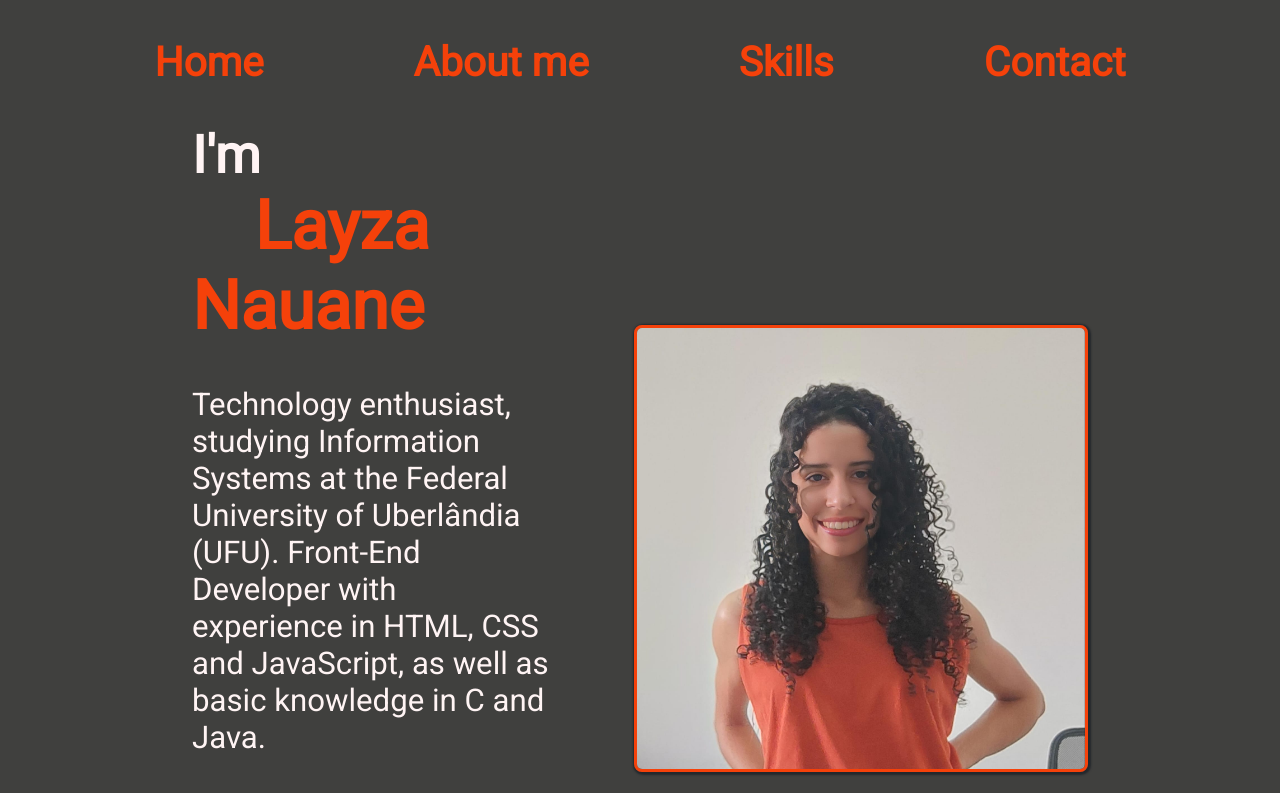
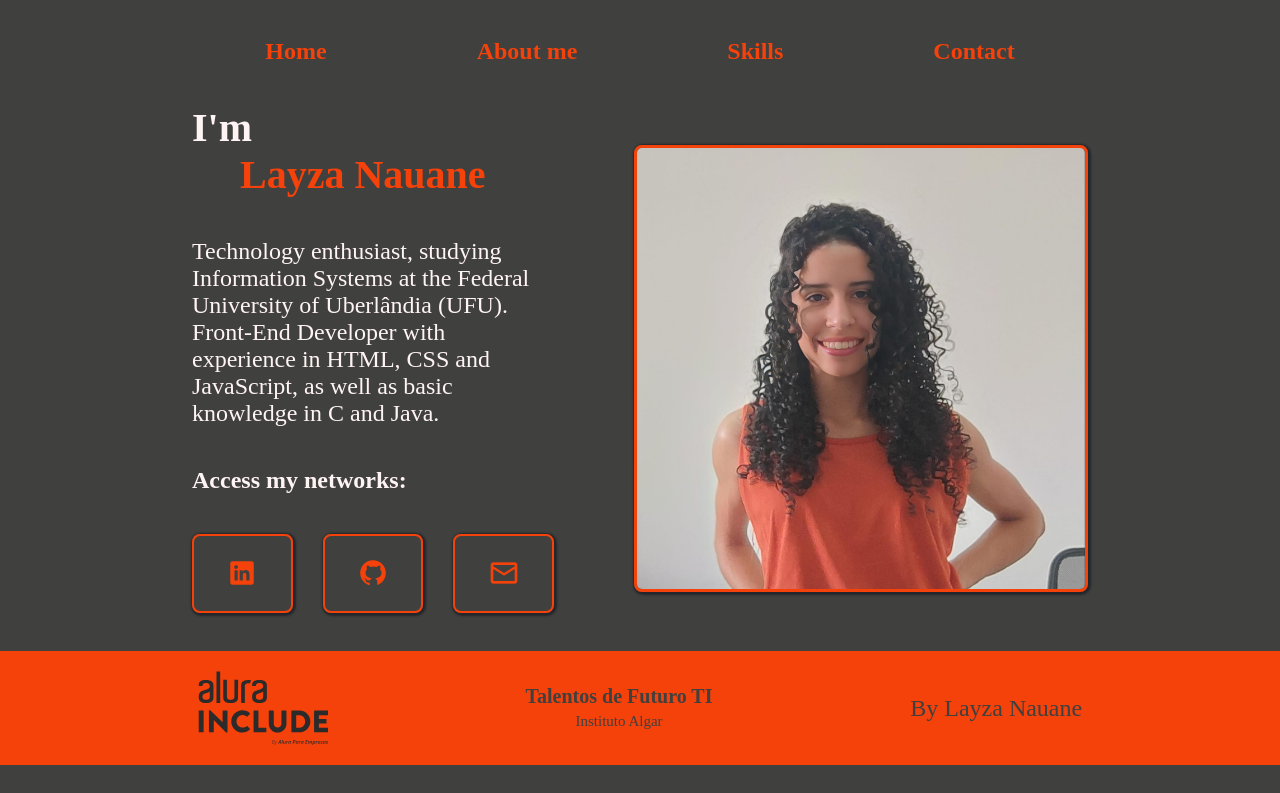
Before and after one commit to LayzaDev/portfolio_ln, a plain HTML site: page index.html in a window 1280 px wide. Shown: the top 793 px of the page. Drawn offline with Linux system fonts and the light colour scheme; files whose address does not match are found by name.

Commit message:
Update style.css

```diff
--- a/styles/style.css
+++ b/styles/style.css
@@ -15,8 +15,6 @@
 * {
   padding: 0%;
   margin: 0%;
-  font-family: "Roboto";
-  font-size: 1.3em;
 }
 
 
```
